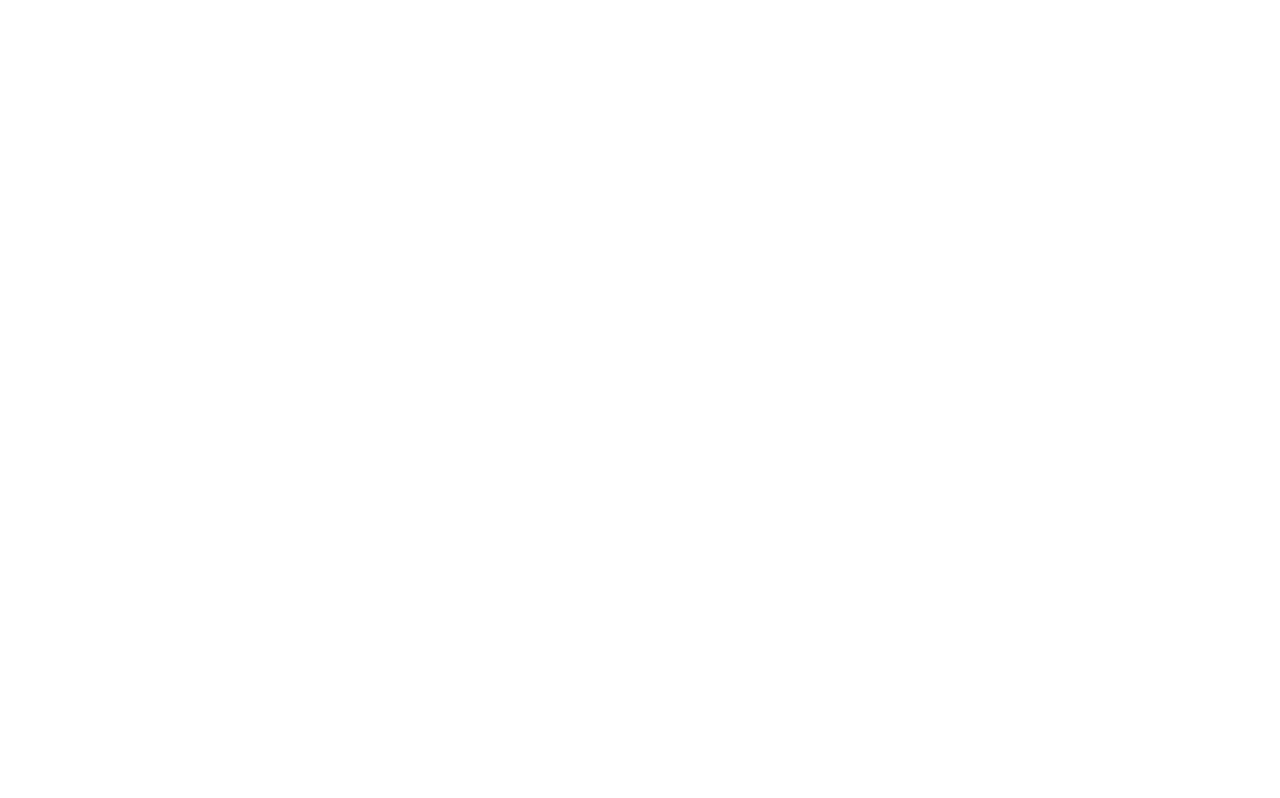
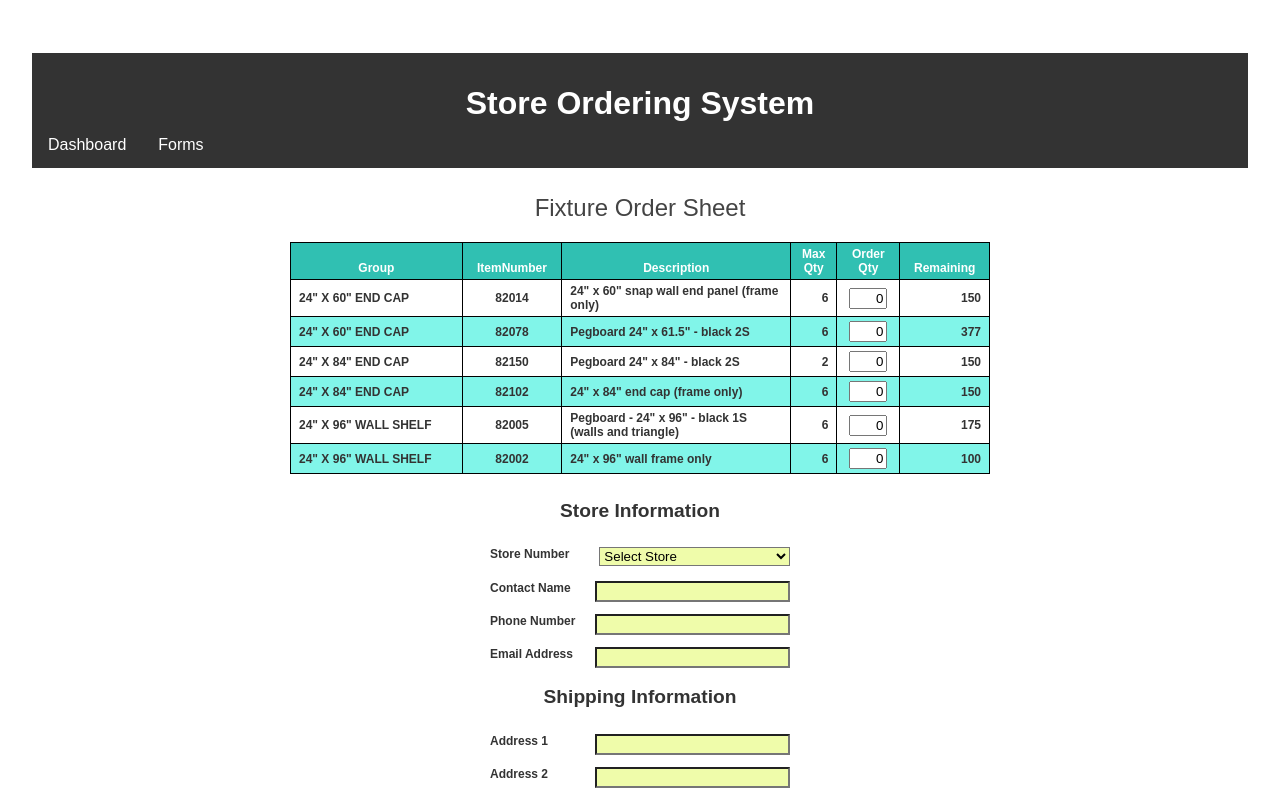
Before and after one commit to oberlyr/webappfinal, an Angular app: page /fixture-order in a window 1280 px wide. Shown: the top 798 px of the page. Built offline with nearby package versions, Linux system fonts and the light colour scheme.

Commit message:
2 files modified

```diff
--- a/src/app/fixture-order/fixture-order.component.html
+++ b/src/app/fixture-order/fixture-order.component.html
@@ -59,7 +59,7 @@
 			<td style="text-align:right">150</td>
 		</tr>
 		<tr>
-			<td>24" X 96" WALLS</td>
+			<td>24" X 96" WALL SHELF</td>
 			<td style="text-align:center">82005</td>
 			<td>Pegboard - 24" x 96" - black 1S (walls and triangle)</td>
 			<td style="text-align:right">6</td>
@@ -69,7 +69,7 @@
 			<td style="text-align:right">175</td>
 		</tr>
 		<tr>
-			<td>24" X 96" WALLS</td>
+			<td>24" X 96" WALL SHELF</td>
 			<td style="text-align:center">82002</td>
 			<td>24" x 96" wall frame only</td>
 			<td style="text-align:right">6</td>
--- a/src/app/printer-request/printer-request.component.html
+++ b/src/app/printer-request/printer-request.component.html
@@ -11,6 +11,10 @@
         <option value= "4">Canon PIXMA</option>
         <option value= "5">HP LaserJet</option>
       </select>
+      </label>
+      <div>
+         <h4></h4>
+      </div>
 			<label>Store Number
       <select name="StoreNumber">
         <option value= "Default" selected="selected">Select Store</option>
@@ -142,6 +146,7 @@
 			  <h4></h4>
 		  </div>&nbsp;
 	  </div>
+  </div>
 	<div align="center">
 			<button routerLink="/confirmation">Submit Request</button>
 	</div>
```
Lines whose indentation alone changed are shown as unchanged.
